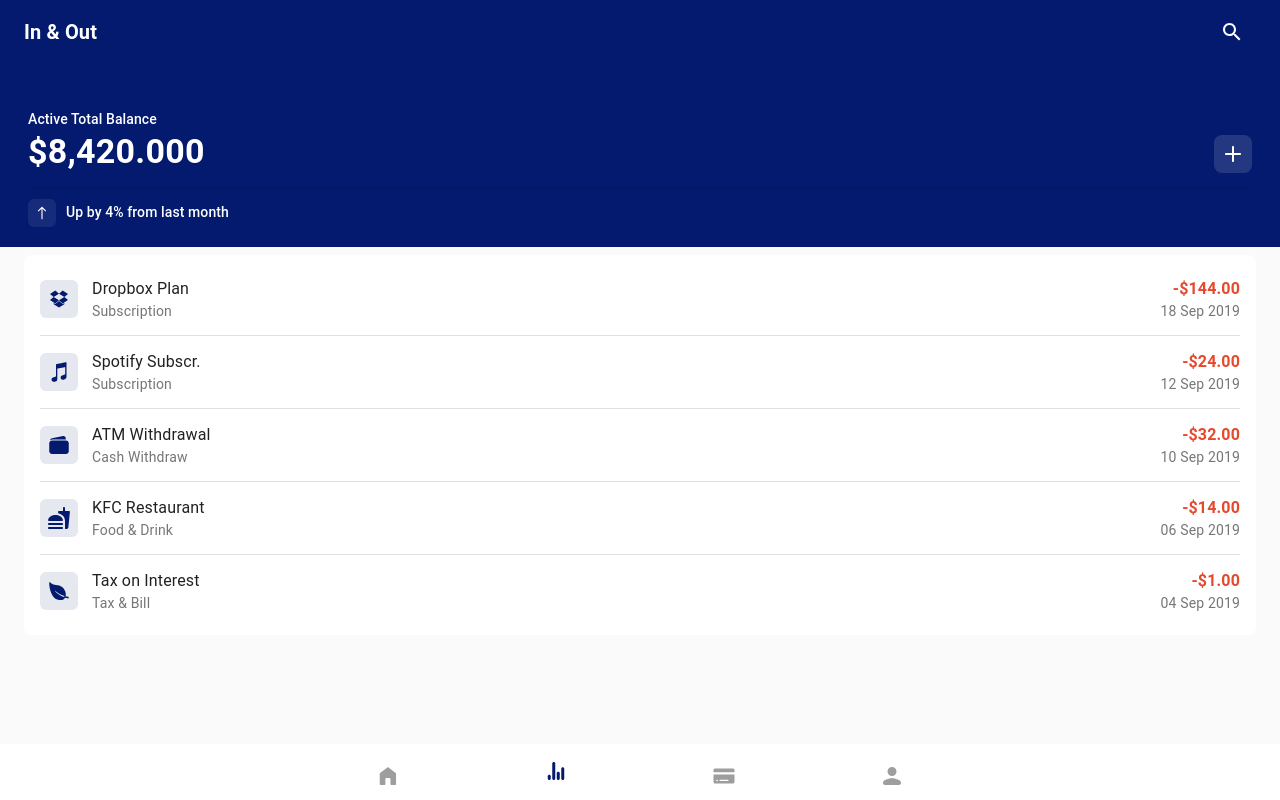
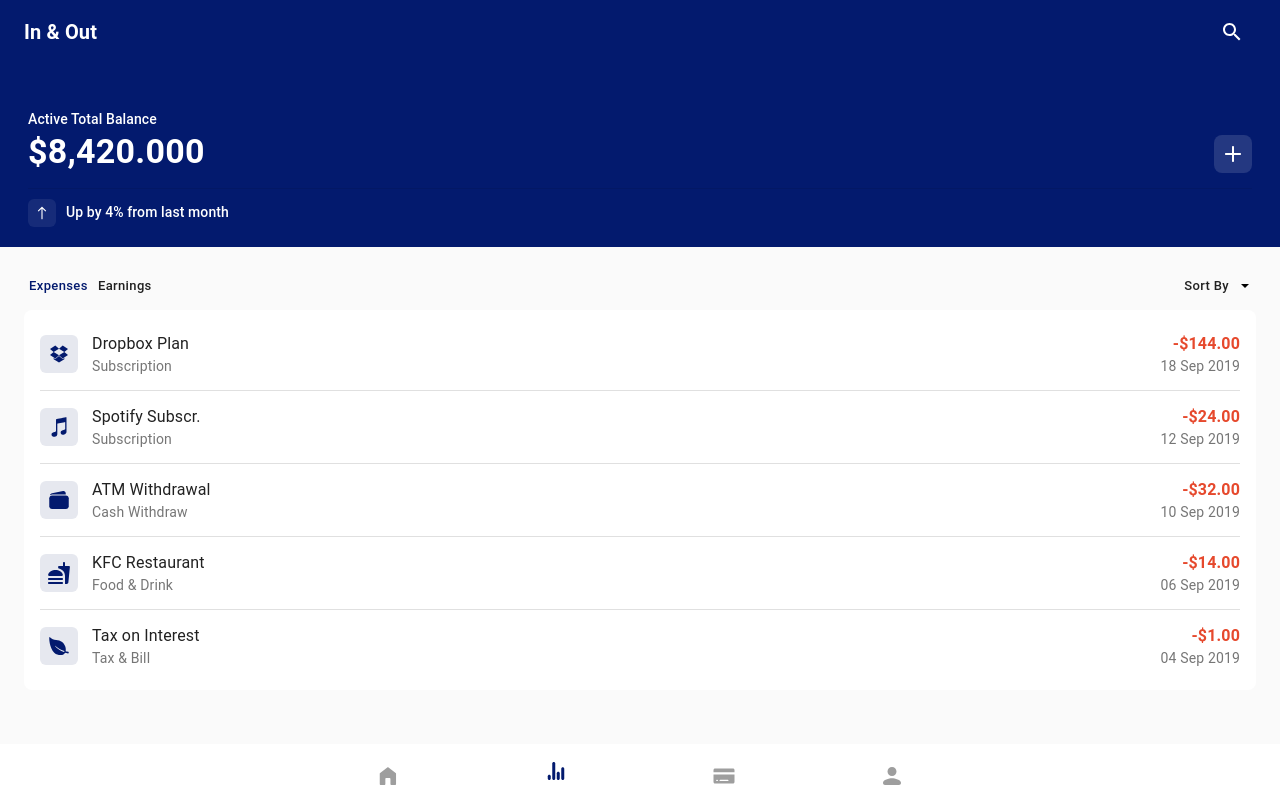
Before and after one commit to reloadedhead/transactions, a React (Create React App) app: page /inout in a window 1280 px wide. Built offline with nearby package versions, Linux system fonts and the light colour scheme; the HTML template or start-up script is replaced by a standard one.

Commit message:
add: transaction list controls

```diff
--- a/src/components/icons/index.tsx
+++ b/src/components/icons/index.tsx
@@ -1,4 +1,5 @@
 import { IconProps } from '../../types';
+import React from 'react';
 
 export const HomeIcon = ({ height, width, fill }: IconProps) => (
   <svg width={width} height={height} viewBox="0 0 24 24" fill="none" xmlns="http://www.w3.org/2000/svg">
@@ -119,3 +120,9 @@ export const LeafIcon = ({ height, width, fill }: IconProps) => (
     />
   </svg>
 );
+
+export const DropdownIcon = ({ height, width, fill }: IconProps) => (
+  <svg width={width} height={height} viewBox="0 0 16 16" fill="none" xmlns="http://www.w3.org/2000/svg">
+    <path d="M4 6L8 10L12 6H4Z" fill="black" />
+  </svg>
+);
--- a/src/components/transactions/index.tsx
+++ b/src/components/transactions/index.tsx
@@ -1,7 +1,8 @@
-import { createStyles, Divider, List, makeStyles, Theme } from '@material-ui/core';
-import React from 'react';
-import { Transaction } from '../../types';
+import React, { useState } from 'react';
+import { Button, createStyles, Divider, List, makeStyles, Theme } from '@material-ui/core';
+import { Transaction, TransactionType } from '../../types';
 import TransactionListItem from './item';
+import { DropdownIcon } from '../icons';
 
 const mockTransactions: Transaction[] = [
   {
@@ -51,24 +52,77 @@ const useStyles = makeStyles((theme: Theme) =>
     list: {
       backgroundColor: theme.palette.background.paper,
       borderRadius: 8,
-      marginRight: 24,
-      marginLeft: 24,
       marginTop: 8,
+    },
+    root: {
+      paddingLeft: 24,
+      paddingRight: 24,
+    },
+    listOptions: {
+      marginBottom: 8,
+      marginTop: 24,
+      display: 'flex',
+      flexDirection: 'row',
+    },
+    selectButtonLabel: {
+      textTransform: 'capitalize',
+    },
+    grow: {
+      flexGrow: 1,
     },
   })
 );
 
 const Transactions = () => {
   const classes = useStyles();
+  const [viewingType, setViewingType] = useState<TransactionType>('expense');
+
+  const handleSelectViewingType = (selectedViewingType: TransactionType) => {
+    setViewingType(selectedViewingType);
+  };
+
   return (
+    <div className={classes.root}>
+      <div className={classes.listOptions}>
+        <Button
+          onClick={() => handleSelectViewingType('expense')}
+          classes={{ label: classes.selectButtonLabel }}
+          size="small"
+          variant="text"
+          color={viewingType === 'expense' ? 'primary' : 'default'}
+        >
+          Expenses
+        </Button>
+        <Button
+          onClick={() => handleSelectViewingType('earning')}
+          classes={{ label: classes.selectButtonLabel }}
+          size="small"
+          variant="text"
+          color={viewingType === 'earning' ? 'primary' : 'default'}
+        >
+          Earnings
+        </Button>
+        <div className={classes.grow} />
+        <Button
+          classes={{ label: classes.selectButtonLabel }}
+          size="small"
+          variant="text"
+          endIcon={<DropdownIcon height={16} width={16} fill="fff" />}
+        >
+          Sort By
+        </Button>
+      </div>
       <List className={classes.list}>
-      {mockTransactions.map((t, i) => (
+        {mockTransactions
+          .filter((t) => t.type === viewingType)
+          .map((t, i) => (
             <>
               <TransactionListItem transaction={t} />
               {i < mockTransactions.length - 1 && <Divider variant="middle" component="li" />}
             </>
           ))}
       </List>
+    </div>
   );
 };
 
```
Lines whose indentation alone changed are shown as unchanged.
